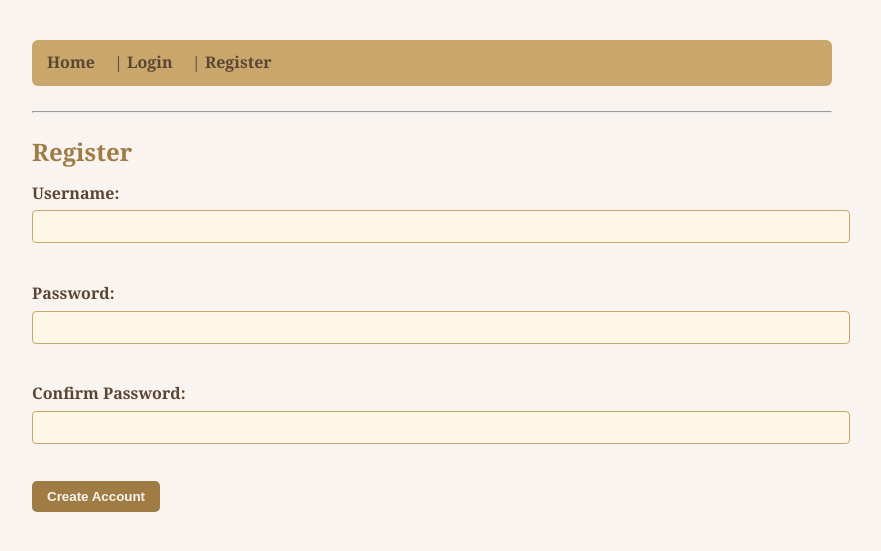
After one commit to Namedoga/CPAN214-Bookstore-Final, a Django app: page /register/ in a window 1280 px wide. The commit adds this page. Shown: the top 551 px of the page, without its empty margins (208-1089 px from the left). Run offline with Django 5.2, Linux system fonts and the light colour scheme.

Commit message:
Added project files

```diff
--- /dev/null
+++ b/books/api/urls.py
@@ -0,0 +1,7 @@
+from django.urls import path
+from . import views
+
+urlpatterns = [
+    path("getBooks/", views.getBooks, name="getBooks"),
+    path("getBook/<int:book_id>/", views.getBook, name="getBook"),
+]
--- /dev/null
+++ b/books/forms.py
@@ -0,0 +1,8 @@
+from django import forms
+from django.contrib.auth.models import User
+from django.contrib.auth.forms import UserCreationForm
+
+class RegisterForm(UserCreationForm):
+    class Meta:
+        model = User
+        fields = ["username", "password1", "password2"]
--- /dev/null
+++ b/books/static/styles.css
@@ -0,0 +1,91 @@
+/* Root colors */
+:root {
+    --bg: #f9f4ef;
+    --fg: #5a4632;
+    --accent: #c9a66b;
+    --accent-dark: #a07c45;
+    --card-bg: #fffaf2;
+}
+
+/* Global styling */
+body {
+    background-color: var(--bg);
+    color: var(--fg);
+    font-family: "Georgia", serif;
+    margin: 40px auto;
+    max-width: 800px;
+    line-height: 1.6;
+}
+
+/* Navbar */
+nav {
+    background: var(--accent);
+    padding: 10px 15px;
+    border-radius: 6px;
+    margin-bottom: 25px;
+}
+
+nav a {
+    margin-right: 15px;
+    text-decoration: none;
+    font-weight: bold;
+    color: var(--fg);
+}
+
+nav a:hover {
+    color: var(--accent-dark);
+}
+
+/* Headings */
+h1, h2 {
+    color: var(--accent-dark);
+    margin-bottom: 10px;
+}
+
+/* Book Cards */
+.book-card {
+    background: var(--card-bg);
+    padding: 15px;
+    border: 1px solid var(--accent);
+    border-radius: 8px;
+    margin-bottom: 15px;
+}
+
+/* Forms */
+label {
+    font-weight: bold;
+}
+
+input, textarea {
+    width: 100%;
+    padding: 8px;
+    margin-top: 4px;
+    margin-bottom: 12px;
+    border: 1px solid var(--accent);
+    border-radius: 4px;
+    background-color: #fff7e6;
+}
+
+button {
+    background-color: var(--accent-dark);
+    color: var(--bg);
+    padding: 8px 15px;
+    border: none;
+    border-radius: 5px;
+    font-weight: bold;
+    cursor: pointer;
+}
+
+button:hover {
+    background-color: var(--accent);
+}
+
+/* Links */
+a {
+    color: var(--accent-dark);
+    text-decoration: none;
+}
+
+a:hover {
+    text-decoration: underline;
+}
--- /dev/null
+++ b/books/templates/base.html
@@ -0,0 +1,27 @@
+<!DOCTYPE html>
+<html>
+<head>
+    {% load static %}
+<link rel="stylesheet" href="{% static 'styles.css' %}">
+    <title>Bookstore</title>
+</head>
+<body>
+
+<nav>
+    {% if user.is_authenticated %}
+        <a href="/">Home</a> |
+        <a href="/book/add/">Add Book</a> |
+        <a href="/logout/">Logout</a>
+    {% else %}
+        <a href="/">Home</a> |
+        <a href="/login/">Login</a> |
+        <a href="/register/">Register</a>
+    {% endif %}
+</nav>
+
+<hr>
+    {% block content %}
+{% endblock %}
+
+</body>
+</html>
--- a/books/home.html
+++ b/books/templates/books/home.html
@@ -2,7 +2,7 @@
 
 {% block content %}
     <h2>Welcome to Our Bookstore</h2>
-    <p>Group members: [Your Name] & [Partner Name]</p>
+    <p>Group members: [Your Name] & [Naslihan Ayoub]</p>
 
     <h3>Available Books</h3>
 
--- /dev/null
+++ b/books/templates/register.html
@@ -0,0 +1,25 @@
+{% extends "base.html" %}
+
+{% block content %}
+<h2>Register</h2>
+
+{% if error %}
+<p style="color: red;">{{ error }}</p>
+{% endif %}
+
+<form method="POST">
+    {% csrf_token %}
+
+    <label>Username:</label><br>
+    <input type="text" name="username" required><br><br>
+
+    <label>Password:</label><br>
+    <input type="password" name="password" required><br><br>
+
+    <label>Confirm Password:</label><br>
+    <input type="password" name="confirm_password" required><br><br>
+
+    <button type="submit">Create Account</button>
+</form>
+
+{% endblock %}
--- a/books/migrations/urls.py
+++ b/books/urls.py
@@ -7,4 +7,8 @@ urlpatterns = [
     path('book/add/', views.add_book, name='add_book'),
     path('book/<int:book_id>/edit/', views.edit_book, name='edit_book'),
     path('book/<int:book_id>/delete/', views.delete_book, name='delete_book'),
+
+    path('register/', views.register_view, name='register'),
+    path('login/', views.login_view, name='login'),
+    path('logout/', views.logout_view, name='logout'),
 ]
--- a/books/views.py
+++ b/books/views.py
@@ -1,6 +1,6 @@
+from django.contrib.auth.decorators import login_required
 from django.shortcuts import render, get_object_or_404, redirect
 from .models import Book
-
 
 def home(request):
     books = Book.objects.all().order_by("title")
@@ -12,6 +12,7 @@ def book_detail(request, book_id):
     return render(request, "books/book_detail.html", {"book": book})
 
 
+@login_required
 def add_book(request):
     if request.method == "POST":
         title = request.POST.get("title")
@@ -19,7 +20,6 @@ def add_book(request):
         year = request.POST.get("year")
         rating = request.POST.get("rating")
         description = request.POST.get("description")
-
 
         if not title or not author or not year or not rating or not description:
             return render(
@@ -37,13 +37,21 @@ def add_book(request):
             year=int(year),
             rating=float(rating),
             description=description,
+            user=request.user,  # attach logged in user
         )
+
         return redirect("home")
 
+    return render(request, "books/book_form.html", {"form_mode": "add"})
 
 
+@login_required
 def edit_book(request, book_id):
     book = get_object_or_404(Book, id=book_id)
+
+    # restrict editing — only the user who added it
+    if request.user != book.user:
+        return redirect("home")
 
     if request.method == "POST":
         title = request.POST.get("title")
@@ -69,24 +77,57 @@ def edit_book(request, book_id):
         book.rating = float(rating)
         book.description = description
         book.save()
-        return redirect("book_detail", book_id=book.id)
+
+        return redirect("books/book_detail", book_id=book.id)
+
+    return render(request, "books/book_form.html", {"form_mode": "edit", "book": book})
 
 
-    return render(
-        request,
-        "books/book_form.html",
-        {
-            "form_mode": "edit",
-            "book": book,
-        },
-    )
-
-
+@login_required
 def delete_book(request, book_id):
     book = get_object_or_404(Book, id=book_id)
+
+    # restrict deletion
+    if request.user != book.user:
+        return redirect("home")
 
     if request.method == "POST":
         book.delete()
         return redirect("home")
 
     return render(request, "books/book_confirm_delete.html", {"book": book})
+
+from django.contrib.auth import login
+from django.contrib.auth.forms import AuthenticationForm
+from .forms import RegisterForm
+
+def register_view(request):
+    if request.method == "POST":
+        form = RegisterForm(request.POST)
+        if form.is_valid():
+            user = form.save()
+            login(request, user)
+            return redirect("home")
+    else:
+        form = RegisterForm()
+    return render(request, "register.html", {"form": form})
+
+from django.contrib.auth import authenticate, login, logout
+
+def login_view(request):
+    if request.method == "POST":
+        username = request.POST.get("username")
+        password = request.POST.get("password")
+
+        user = authenticate(request, username=username, password=password)
+        if user is not None:
+            login(request, user)
+            return redirect("home")
+        else:
+            return render(request, "login.html", {"error": "Invalid username or password"})
+
+    return render(request, "login.html")
+
+def logout_view(request):
+    logout(request)
+    return redirect("home")
--- a/bookstore/settings.py
+++ b/bookstore/settings.py
@@ -38,6 +38,7 @@ INSTALLED_APPS = [
     'django.contrib.messages',
     'django.contrib.staticfiles',
     'books',
+    'rest_framework',
 ]
 
 MIDDLEWARE = [
@@ -121,3 +122,6 @@ STATIC_URL = 'static/'
 # https://docs.djangoproject.com/en/5.2/ref/settings/#default-auto-field
 
 DEFAULT_AUTO_FIELD = 'django.db.models.BigAutoField'
+
+
+LOGIN_URL = '/login/'
--- a/bookstore/urls.py
+++ b/bookstore/urls.py
@@ -4,4 +4,5 @@ from django.urls import path, include
 urlpatterns = [
     path('admin/', admin.site.urls),
     path('', include('books.urls')),
+    path('api/', include('books.api.urls')),
 ]
```
Also changed, not shown: books/api/serializers.py (added, +7 -0 lines), books/api/views.py (added, +20 -0 lines), books/models.py (+11 -0 lines), books/templates/books/book_form.html (renamed from books/book_form.html, +17 -7 lines), books/templates/login.html (added, +24 -0 lines), books/api/__init__.py (added), books/migrations/0001_initial.py (added), books/templates/books/book_confirm_delete.html (renamed from books/book_confirm_delete.html), books/templates/books/book_detail.html (renamed from books/book_detail.htm).
